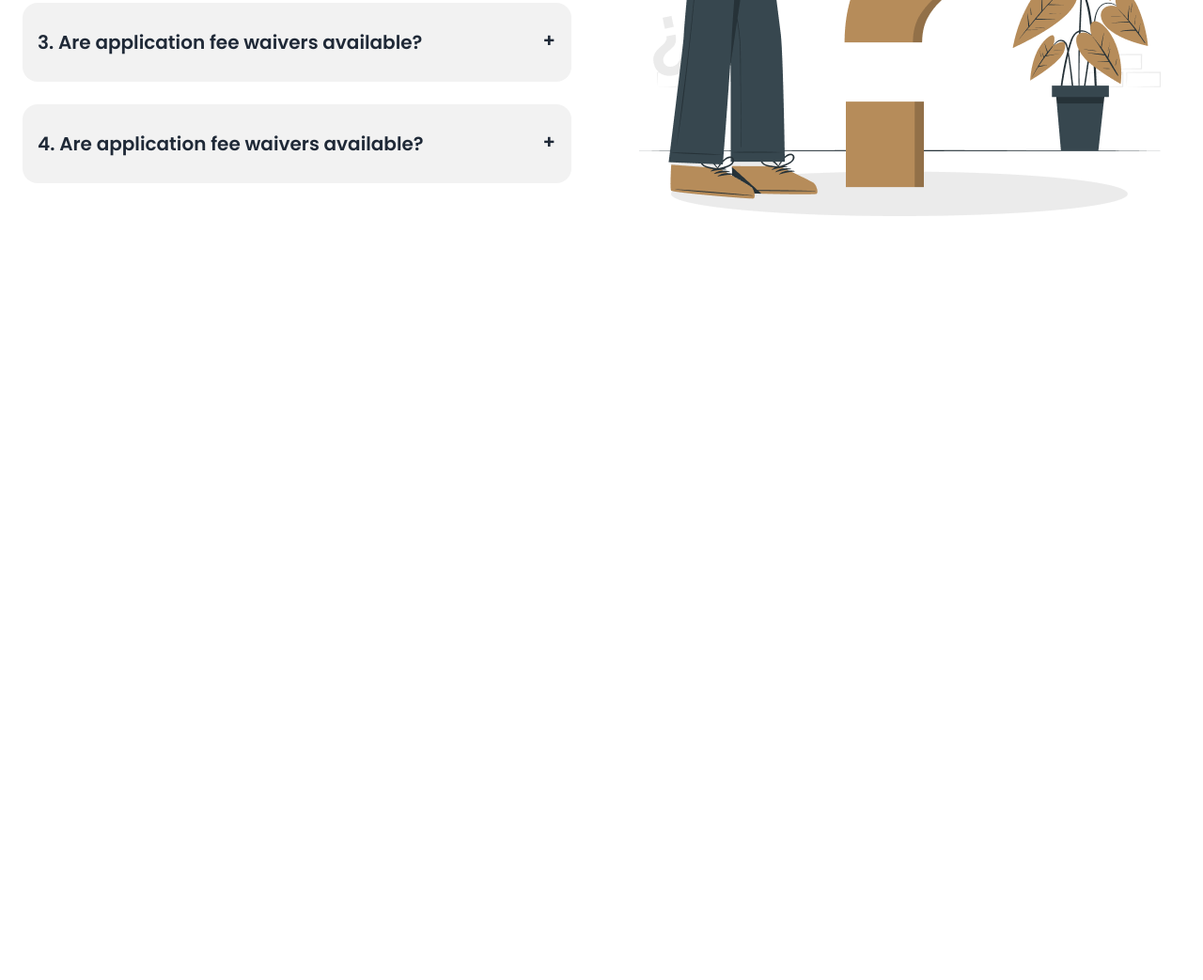
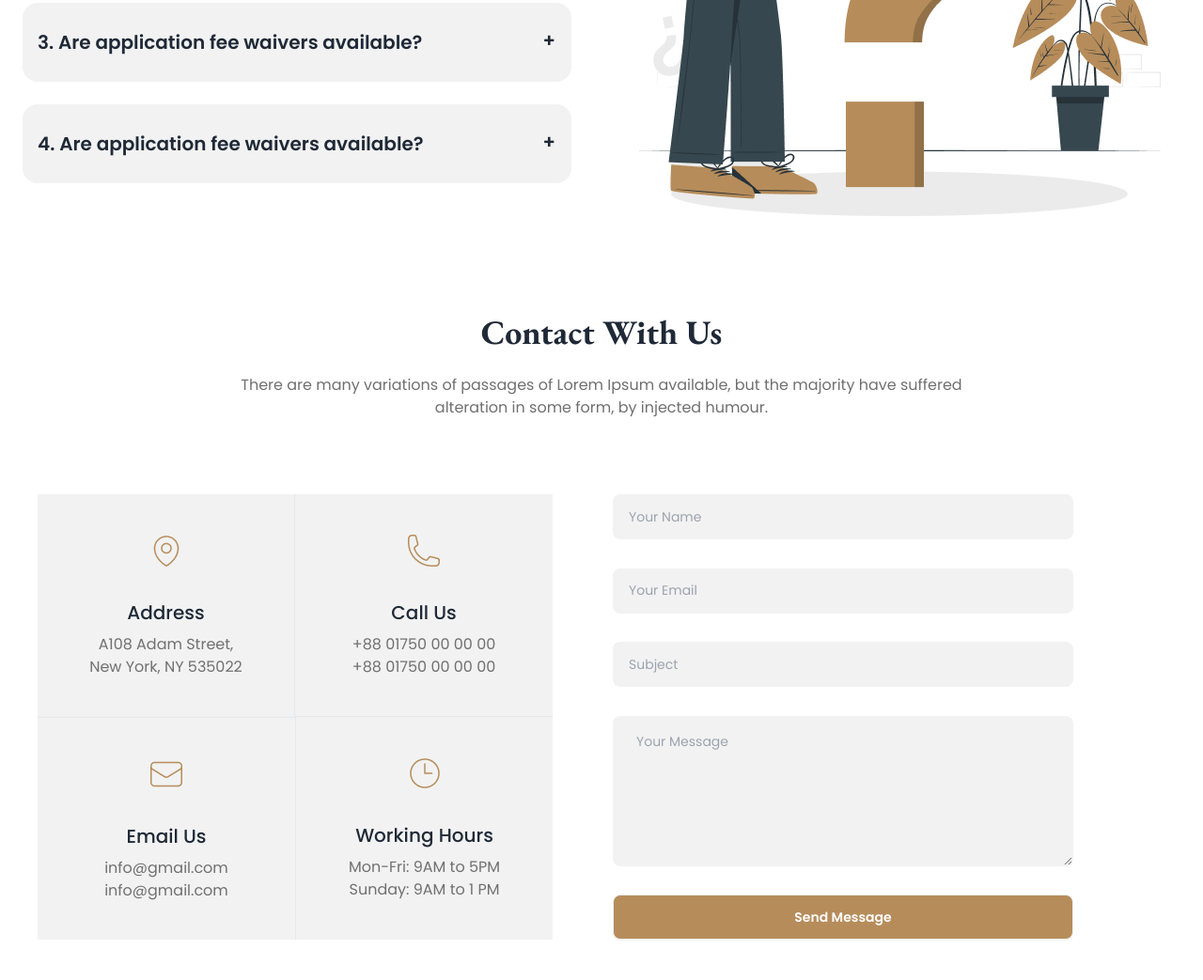
Before and after one commit to piash-ahmed/legal-solutions, a plain HTML site: page index.html in a window 1280 px wide. Shown: the part 3390-4433 px from the top of the page at 94% size. Before the commit the page ends 3724 px from the top, so only its background shows below. Drawn offline with nearby package versions, Linux system fonts and the light colour scheme.

Commit message:
contact us section added

```diff
--- a/index.html
+++ b/index.html
@@ -28,7 +28,7 @@
         extend: {
           colors: {
             // clifford: '#da373d',
-            'primary-btn': '#B68C5A',
+            'primary-btn': '#b68c5a',
             'primary-color': '#414040',
             'secondary-color': '#707070',
             'white': '#ffffff',
@@ -356,6 +356,65 @@
       </div>
     </section>
 
+    <!-- Contact Us section -->
+    <section class="my-12 md:my-20">
+      <h1 class="text-3xl md:text-4xl font-bold font-garamond text-center px-6 mb-6">Contact With Us</h1>
+      <p class="text-sm md:text-base text-secondary-color w-5/6 md:w-3/5 mx-auto text-center">There are many variations
+        of passages of Lorem Ipsum available, but the majority have suffered alteration in some form, by injected
+        humour.</p>
+      <div class="grid grid-cols-1 lg:grid-cols-2 gap-6 my-10">
+        <div class="grid grid-cols-2 p-2 md:p-6 lg:p-10">
+          <div class="card bg-base-200 border-r rounded-none">
+            <figure class="px-10 pt-10">
+              <img src="/images/location.png" alt="Shoes" class="rounded-xl" />
+            </figure>
+            <div class="card-body items-center text-center p-4 mt-4">
+              <h2 class="card-title text-lg md:text-xl font-medium">Address</h2>
+              <p class="text-sm md:text-base text-secondary-color md:mb-6">A108 Adam Street, <br>
+                New York, NY 535022</p>
+            </div>
+          </div>
+          <div class="card bg-base-200 border-b rounded-none">
+            <figure class="px-10 pt-10">
+              <img src="/images/call.png" alt="Shoes" class="rounded-xl" />
+            </figure>
+            <div class="card-body items-center text-center p-4 mt-4">
+              <h2 class="card-title text-lg md:text-xl font-medium">Call Us</h2>
+              <p class="text-sm md:text-base text-secondary-color md:mb-6">+88 01750 00 00 00 <br>
+                +88 01750 00 00 00</p>
+            </div>
+          </div>
+          <div class="card bg-base-200 border-t rounded-none">
+            <figure class="px-10 pt-10">
+              <img src="/images/email.png" alt="Shoes" class="rounded-xl" />
+            </figure>
+            <div class="card-body items-center text-center p-4 mt-4">
+              <h2 class="card-title text-lg md:text-xl font-medium">Email Us</h2>
+              <p class="text-sm md:text-base text-secondary-color md:mb-6">info@gmail.com <br>
+                info@gmail.com</p>
+            </div>
+          </div>
+          <div class="card bg-base-200 border-l rounded-none">
+            <figure class="px-10 pt-10">
+              <img src="/images/time.png" alt="Shoes" class="rounded-xl" />
+            </figure>
+            <div class="card-body items-center text-center p-4 mt-4">
+              <h2 class="card-title text-lg md:text-xl font-medium">Working Hours</h2>
+              <p class="text-sm md:text-base text-secondary-color md:mb-6">Mon-Fri: 9AM to 5PM <br>
+                Sunday: 9AM to 1 PM</p>
+            </div>
+          </div>
+        </div>
+        <div class="flex flex-col items-center lg:items-start justify-between space-y-4 p-2 md:p-6 lg:p-10 lg:pl-0">
+          <input type="text" placeholder="Your Name" class="input w-5/6 bg-base-200 text-xs md:text-sm" />
+          <input type="email" placeholder="Your Email" class="input w-5/6 bg-base-200 text-xs md:text-sm" />
+          <input type="text" placeholder="Subject" class="input w-5/6 bg-base-200 text-xs md:text-sm"/>
+          <textarea placeholder="Your Message" class="textarea textarea-lg w-5/6 bg-base-200 text-xs md:text-sm h-28 md:h-40"></textarea>
+          <button class="btn btn-bloc w-5/6 text-xs md:text-sm bg-primary-btn text-white mt-40 md:px-6 hover:bg-yellow-700 ">Send Message</button>
+        </div>
+      </div>
+    </section>
+
   </section>
 
 </body>
```
